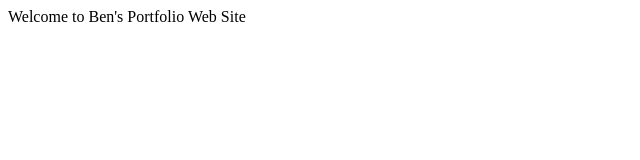
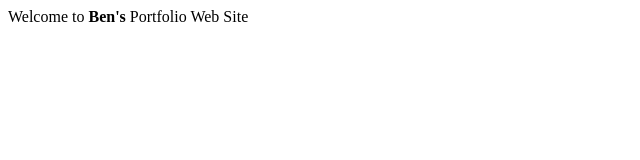
Before and after one commit to bensowa/bensowa.github.io, a plain HTML site: page index.html in a window 1280 px wide. Shown: the full height of the page, 0-640 px from the left. Drawn offline with Linux system fonts and the light colour scheme.

Commit message:
Update index.html

```diff
--- a/index.html
+++ b/index.html
@@ -5,7 +5,7 @@
         <title>Ben's Programming Portfolio</title>
     </head>
     <body>
-Welcome to Ben's Portfolio Web Site
+        Welcome to <strong>Ben's</strong> Portfolio Web Site
 
     </body>
 </html>
```
